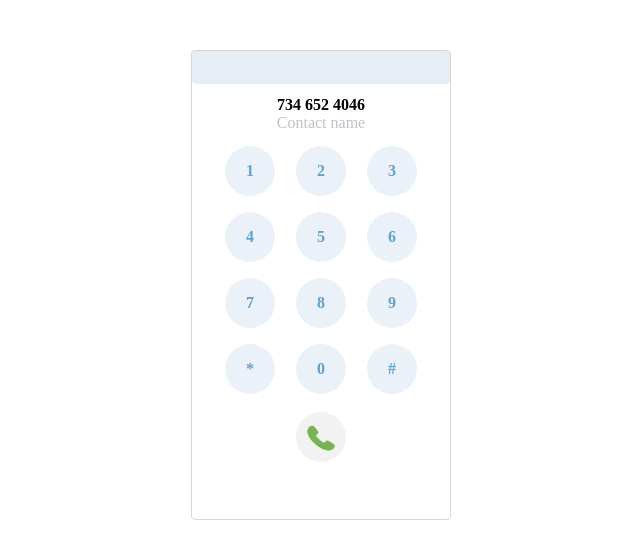
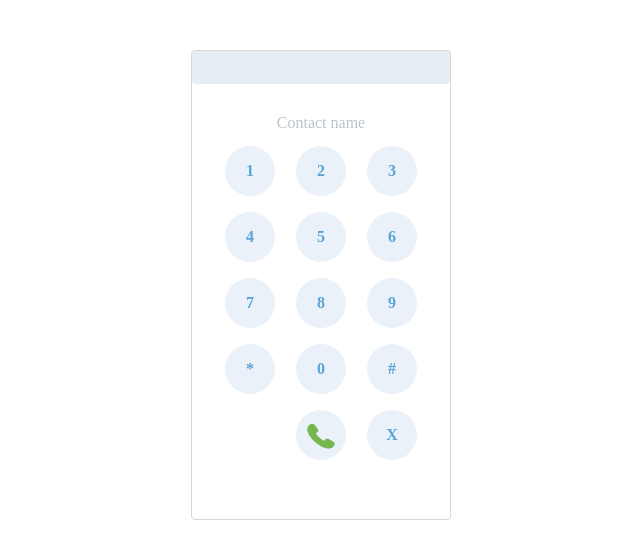
Before and after one commit to huangjincq/parcel-static, a React (Vite) app: page / in a window 1280 px wide. Shown: the top 558 px of the page, without its empty margins (319-959 px from the left). Built offline with nearby package versions, Linux system fonts and the light colour scheme.

Commit message:
feat: send call

```diff
--- a/src/components/NumberInput.tsx
+++ b/src/components/NumberInput.tsx
@@ -1,16 +1,68 @@
 import React, { useRef } from 'react'
 import './index.scss'
+import sendCall from '../imgs/send-call.png'
 
 const inputList = ['1', '2', '3', '4', '5', '6', '7', '8', '9', '*', '0', '#']
 
-const NumberInput = ({}) => {
+const clearKey = 'X'
+const callKey = 'Call'
+
+interface NumberInputProps {
+  value: string
+  onChange: (val: string) => void
+  onSendCall: () => void
+}
+
+const NumberInput = ({ value, onChange, onSendCall }: NumberInputProps) => {
+  const handleClickNumber = (val: string) => {
+    switch (val) {
+      case '*':
+        break
+      case '#':
+        break
+      case clearKey:
+        value.length > 0 && onChange(value.substring(0, value.length - 1))
+        break
+      case callKey:
+        onSendCall()
+        break
+
+      default:
+        onChange(value + val)
+        break
+    }
+  }
+
   return (
     <ul className="number-input-wrapper">
       {inputList.map((v) => (
-        <li key={v} className="number-input-item">
+        <li
+          key={v}
+          className="number-input-item"
+          onClick={() => {
+            handleClickNumber(v)
+          }}
+        >
           {v}
         </li>
       ))}
+      <li className="number-input-item none"></li>
+      <li
+        className="number-input-item"
+        onClick={() => {
+          handleClickNumber(callKey)
+        }}
+      >
+        <img className="phone-send-call" src={sendCall} alt="" />
+      </li>
+      <li
+        className="number-input-item"
+        onClick={() => {
+          handleClickNumber(clearKey)
+        }}
+      >
+        {clearKey}
+      </li>
     </ul>
   )
 }
--- a/src/components/Phone.tsx
+++ b/src/components/Phone.tsx
@@ -1,18 +1,24 @@
-import React, { useRef } from 'react'
+import React, { useRef, useState } from 'react'
 import './index.scss'
 import NumberInput from './NumberInput'
-import sendCall from '../imgs/send-call.png'
 
 const Phone = ({}) => {
+  const [inputNumber, setInputNumber] = useState('')
+
+  const handleInputNumberChange = (val: string) => {
+    setInputNumber(val)
+  }
+
+  const handleSendCall = () => {
+    alert('send Call')
+  }
+
   return (
     <div className="phone">
       <h4 className="phone-header"></h4>
-      <div className="phone-input">734 652 4046</div>
+      <div className="phone-input">{inputNumber}</div>
       <div className="phone-contact-name">Contact name</div>
-      <NumberInput />
-      <div className="phone-send-call">
-        <img src={sendCall} alt="" />
-      </div>
+      <NumberInput value={inputNumber} onChange={handleInputNumberChange} onSendCall={handleSendCall} />
     </div>
   )
 }
--- a/src/components/index.scss
+++ b/src/components/index.scss
@@ -21,6 +21,7 @@
 }
 .phone-input {
   margin-top: 12px;
+  min-height: 18px;
   background-color: #ffffff;
   color: #000000;
   text-align: center;
@@ -48,29 +49,21 @@
   background-color: #eaf1f9;
   margin: 8px;
   cursor: pointer;
-  line-height: 50px;
+  display: flex;
+  justify-content: center;
+  align-items: center;
   font-weight: bold;
   color: #59a4d7;
   &:hover {
     opacity: 0.7;
   }
+  &.none {
+    cursor: default;
+    opacity: 0;
+  }
 }
 
 .phone-send-call {
-  width: 50px;
-  height: 50px;
-  background-color: #f2f2f2;
-  border-radius: 50%;
-  cursor: pointer;
-  display: flex;
-  justify-content: center;
-  align-items: center;
-  margin: 10px auto;
-  &:hover {
-    opacity: 0.7;
-  }
-}
-.phone-send-call img {
   width: 34px;
   height: 34px;
 }
```
Also changed, not shown: src/components/types.ts (+8 -0 lines).
